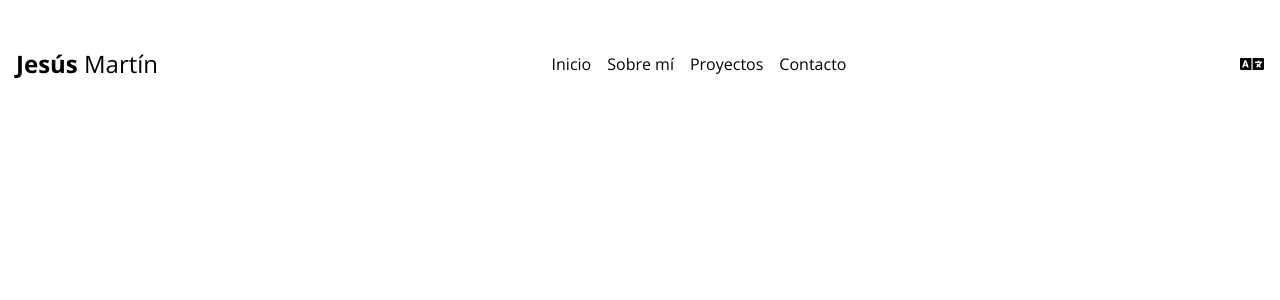
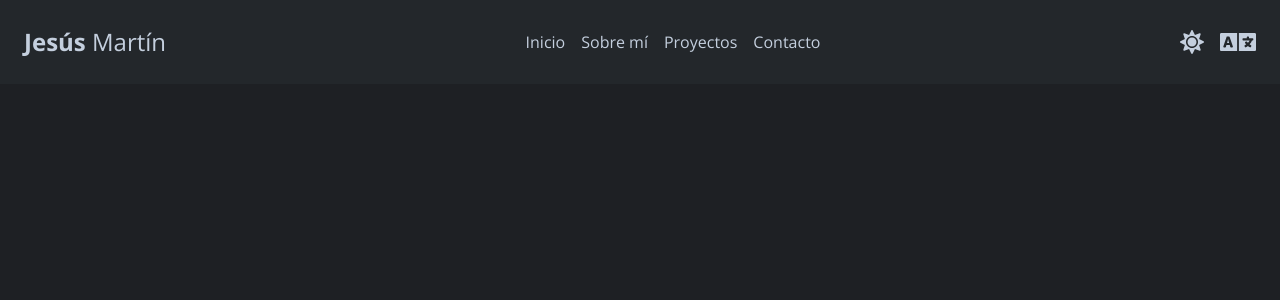
Before and after one commit to jesusmarzor/website, a Next.js app: page / in a window 1280 px wide. Shown: the top 300 px of the page. Built offline with nearby package versions, Linux system fonts and the light colour scheme.

Commit message:
Add: initial translation style

```diff
--- a/app/layout.tsx
+++ b/app/layout.tsx
@@ -13,8 +13,8 @@ export default function RootLayout({
 }) {
   return (
     <html lang="en">
-      <body className={inter.className}>
-        <main className="max-w-7xl mx-auto">
+      <body className={inter.className + " bg-black-default text-light-default"}>
+        <main>
           <Header/>
           {children}
         </main>
--- /dev/null
+++ b/components/Header/LanguageIcon.tsx
@@ -0,0 +1,28 @@
+import useLanguage from "hooks/useLanguage"
+import { useTranslation } from "react-i18next"
+import { FaLanguage } from "react-icons/fa"
+import { languages } from "utils/constants"
+
+export const LanguageIcon: React.FC = () => {
+    const { t, i18n } = useTranslation()
+    const {languageIconRef, changeLanguage, showLanguageList, isActiveLanguage} = useLanguage()
+
+    return(
+        <div className="relative">
+            <FaLanguage onClick={showLanguageList} className="text-4xl"/>
+            <div ref={languageIconRef} className="absolute top-16 right-1 border border-black-extra-light hidden rounded cursor-default py-2">
+                <ul className="flex flex-col w-32 gap-2 z-10">
+                    {
+                        languages.map( lang => {
+                            return (
+                                <li key={lang.code}>
+                                    <button className={`hover:text-orange-default hover:bg-black-extra-light w-full text-left pl-2 py-2 ${isActiveLanguage(lang.code) && "text-orange-default bg-black-extra-light pointer-events-none"}`} onClick={() => changeLanguage(lang.code, i18n)}>{t(lang.nameKey)}</button>
+                                </li>
+                            )
+                        })
+                    }
+                </ul>
+            </div>
+        </div>
+    )
+}
--- a/components/Header/index.tsx
+++ b/components/Header/index.tsx
@@ -1,31 +1,15 @@
-"use client"
 import Link from "next/link"
-import { useRef } from "react"
 import { useTranslation } from "react-i18next"
-import { FaLanguage } from "react-icons/fa"
-import { languages } from "utils/CONSTANTS"
+import { FaSun } from "react-icons/fa"
+import { LanguageIcon } from "./LanguageIcon"
 
-export const Header = () => {
-    const { t, i18n } = useTranslation()
-    const languagesRef = useRef<HTMLDivElement>(null)
-
-    const changeLanguage = (lang: string) => {
-        i18n.changeLanguage(lang);
-        localStorage.setItem('lang', lang);
-    }
-
-    const showLanguageList = () => {
-        languagesRef.current?.classList.remove("hidden")
-    }
-
-    const closeLanguageList = () => {
-        languagesRef.current?.classList.add("hidden")
-    }
+export const Header: React.FC = () => {
+    const { t } = useTranslation()
 
     return(
-        <header className="p-4">
-            <nav className="flex justify-between items-center gap-4 h-24">
-                <Link href="/" className="text-2xl">
+        <header className="p-6 bg-black-light">
+            <nav className="flex justify-between items-center gap-4 max-w-7xl mx-auto">
+                <Link href="/" className="text-2xl mr-auto">
                     <span className="font-bold">Jesús</span> Martín
                 </Link>
                 <ul className="flex gap-4">
@@ -34,20 +18,8 @@ export const Header = () => {
                     <li>{t("common.projects")}</li>
                     <li>{t("common.contact")}</li>
                 </ul>
-                <div className="relative">
-                    <FaLanguage onClick={showLanguageList} className="text-2xl"/>
-                    <div ref={languagesRef} className="absolute top-10 right-1 border hidden p-4 pt-10 bg-white cursor-default">
-                        <div className="w-4 h-4 bg-gray-400 rotate-45 absolute -top-2 right-1 -z-10"></div>
-                        <span className="absolute top-2 right-2" onClick={closeLanguageList}>x</span>
-                        <ul className="flex flex-col gap-2 z-10">
-                            {
-                                languages.map( lang => {
-                                    return <li key={lang.code} onClick={() => changeLanguage(lang.code)}>{t(lang.nameKey)}</li>
-                                })
-                            }
-                        </ul>
-                    </div>
-                </div>
+                <FaSun className="ml-auto text-2xl"/>
+                <LanguageIcon/>
             </nav>
         </header>
     )
--- a/config/i18n.ts
+++ b/config/i18n.ts
@@ -2,8 +2,7 @@ import i18n from "i18next";
 import { initReactI18next } from "react-i18next";
 import translation_es from "translations/es.json";
 import translation_en from "translations/en.json";
-import { languages } from "utils/CONSTANTS";
-
+import { languages } from "utils/constants";
 
 const languagesCode = languages.map( lng => lng.code)
 
@@ -18,8 +17,8 @@ i18n
         translation: translation_en
       }
     },
-    lng: localStorage.getItem("lang") || languagesCode.shift(),
-    fallbackLng: languagesCode.shift(),
+    lng: localStorage.getItem("lang") || languagesCode[0],
+    fallbackLng: languagesCode[0],
 
     interpolation: {
       escapeValue: false
--- a/hooks/useLanguage.tsx
+++ b/hooks/useLanguage.tsx
@@ -0,0 +1,23 @@
+import { i18n } from "i18next";
+import { useRef } from "react";
+import { languages } from "utils/constants";
+
+const useLanguage = () => {
+    const languageIconRef = useRef<HTMLDivElement>(null)
+
+    const changeLanguage = (lang: string, i18n: i18n) => {
+        i18n.changeLanguage(lang);
+        localStorage.setItem('lang', lang);
+    }
+
+    const showLanguageList = () => {
+        languageIconRef.current?.classList.remove("hidden")
+    }
+
+    const isActiveLanguage = (lang: string): boolean => {
+        return (localStorage.getItem("lang") || languages[0]?.code) == lang
+    }
+    return {languageIconRef, changeLanguage, showLanguageList, isActiveLanguage}
+}
+
+export default useLanguage
--- a/tailwind.config.js
+++ b/tailwind.config.js
@@ -12,6 +12,21 @@ module.exports = {
         'gradient-conic':
           'conic-gradient(from 180deg at 50% 50%, var(--tw-gradient-stops))',
       },
+      colors: {
+        light: {
+          default: "#c4cfde"
+        },
+        black: {
+          default: "#1e2024",
+          extra: {
+            light: "#32363b"
+          },
+          light: "#23272b"
+        },
+        orange: {
+          default: "#feb633"
+        }
+      }
     },
   },
   plugins: [],
--- a/utils/CONSTANTS.ts
+++ b/utils/CONSTANTS.ts
@@ -1,4 +1,4 @@
-import { Language } from "next-env";
+import { Language } from "utils/interfaces";
 
 export const languages: Language[] = [
     {
--- /dev/null
+++ b/utils/interfaces.ts
@@ -0,0 +1,4 @@
+export interface Language {
+    nameKey: string
+    code: string
+}
```
